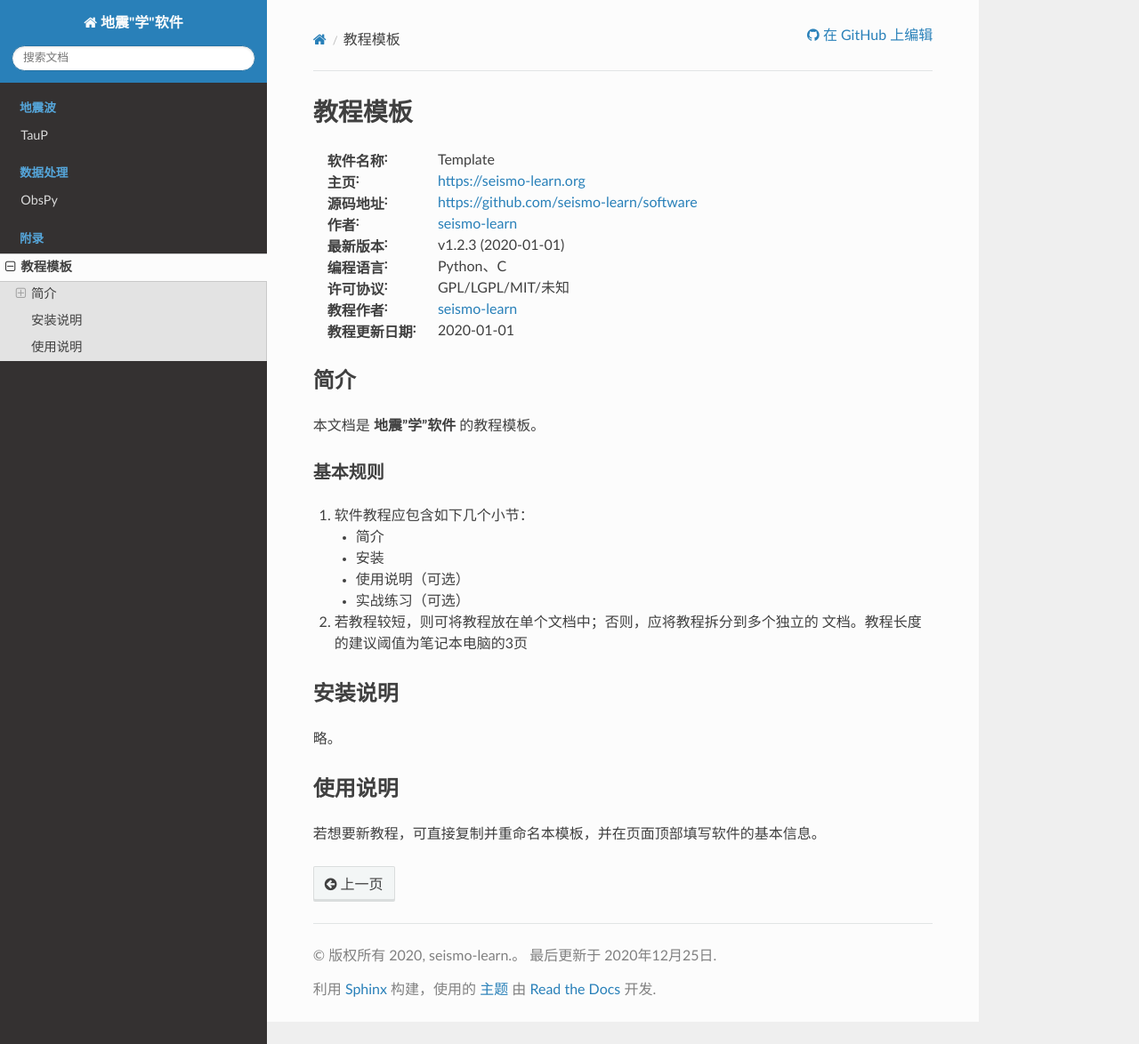
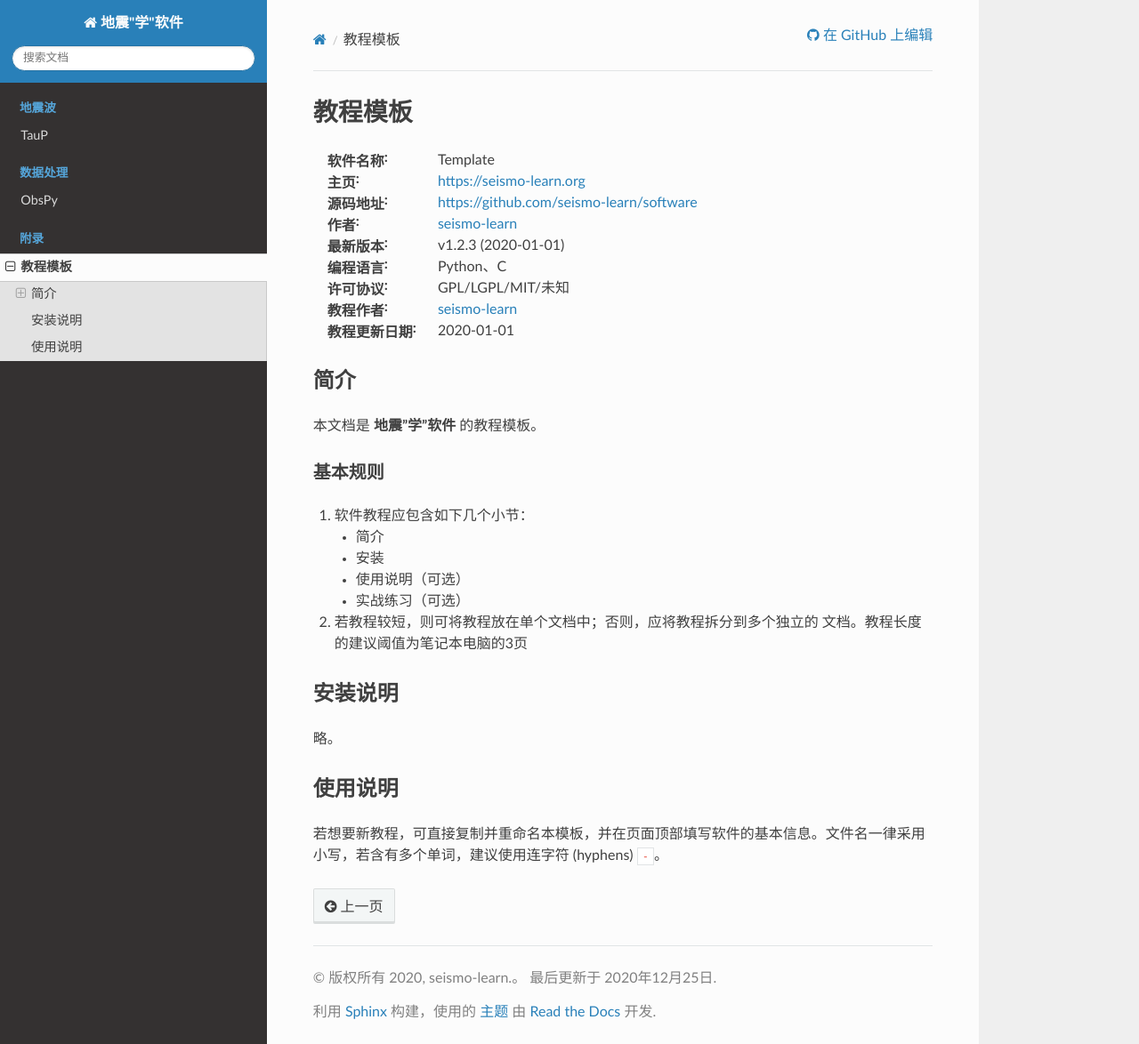
Before and after one commit to seismo-learn/software, a Sphinx documentation site: the page built from source/template.rst, in a window 1280 px wide and 1174 px high. Shown: the whole window at 89% size. Built offline with Sphinx 7.4.7 and the Read the Docs theme 2.0.0, drawn with Linux system fonts in a browser that asks for light colours.

Commit message:
Update source/template.rst
Co-authored-by: Jiayuan Yao <coreman.seism@gmail.com>

```diff
--- a/source/template.rst
+++ b/source/template.rst
@@ -38,4 +38,4 @@
 使用说明
 --------
 
-若想要新教程，可直接复制并重命名本模板，并在页面顶部填写软件的基本信息。
+若想要新教程，可直接复制并重命名本模板，并在页面顶部填写软件的基本信息。文件名一律采用小写，若含有多个单词，建议使用连字符 (hyphens) ``-``。
```
